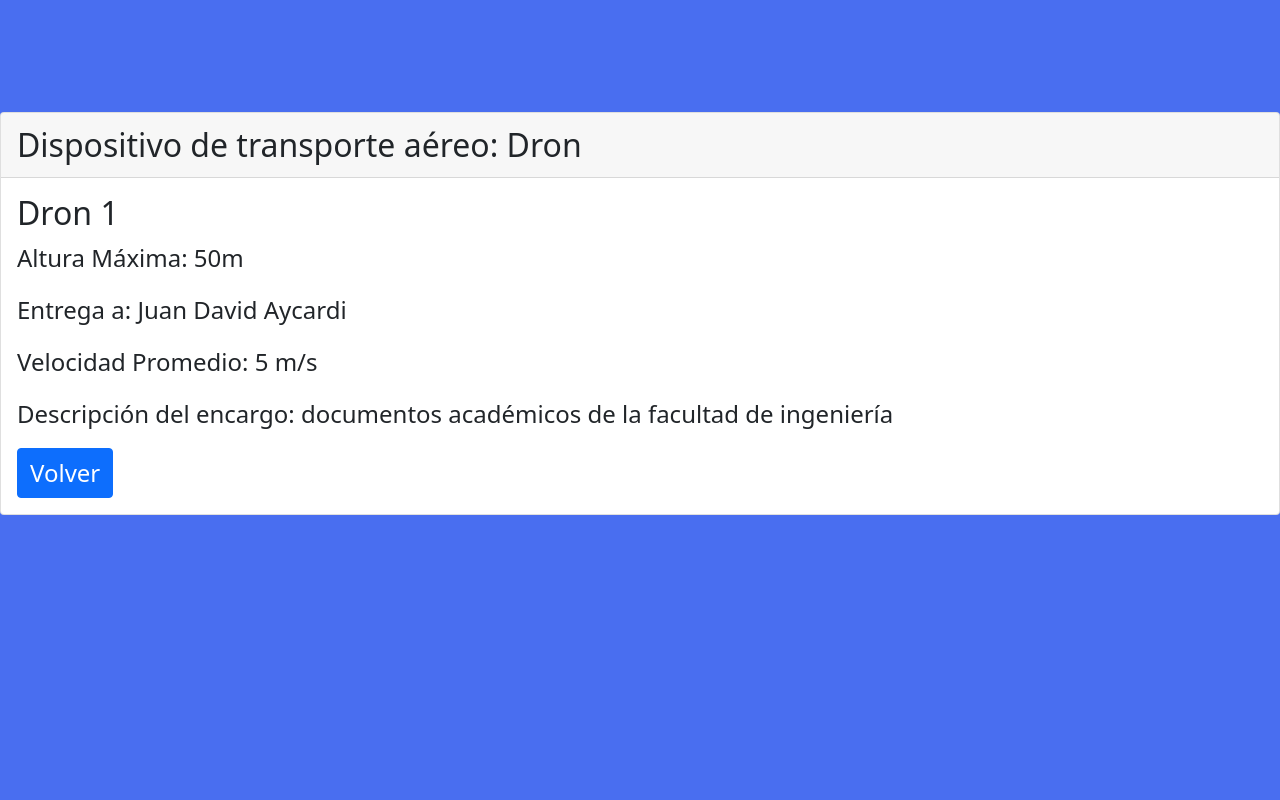
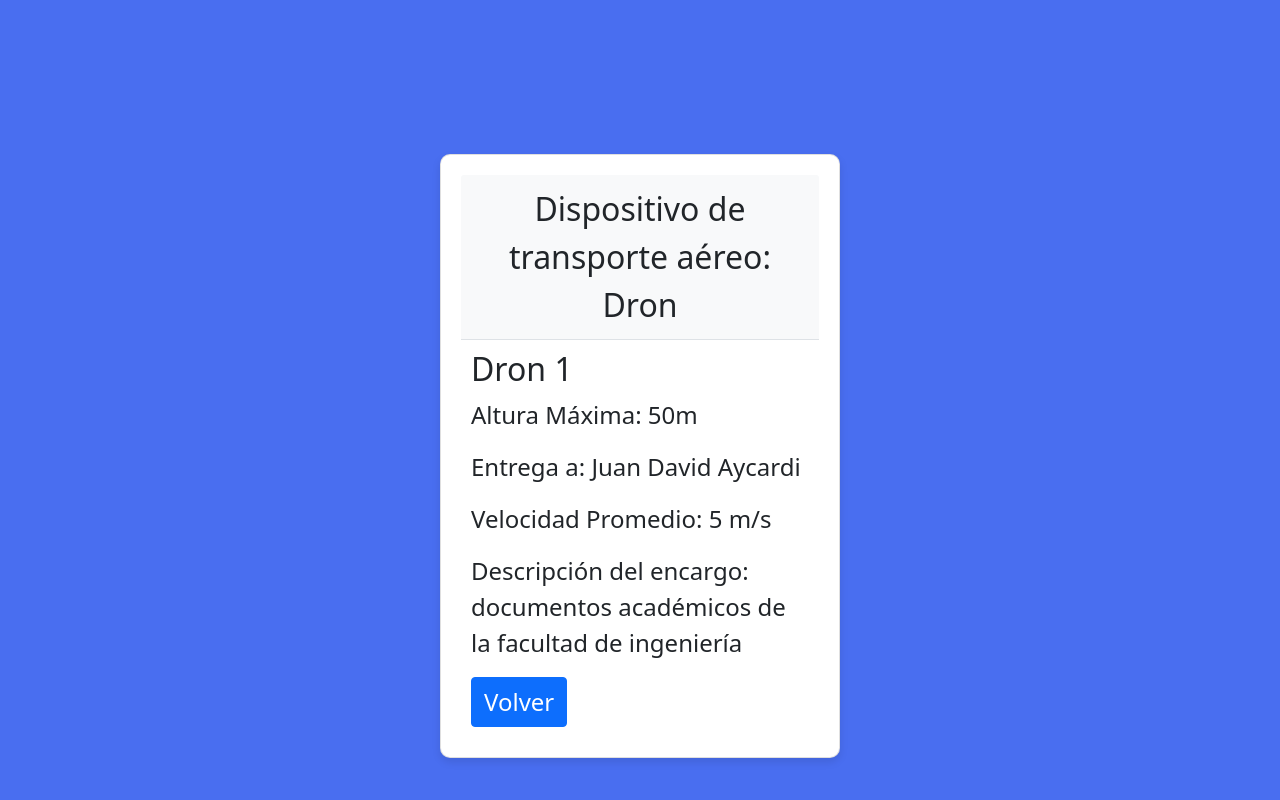
Before and after one commit to Estefaniahurtadog12/procesosFinal, a Flask app: page /drones/1 in a window 1280 px wide. Run offline with Flask 3, Linux system fonts and the light colour scheme; some libraries are stand-ins or nearby versions.

Commit message:
Actualizados los recuadros de drones

```diff
--- a/finalProcesos/templates/dron_aumentado.html
+++ b/finalProcesos/templates/dron_aumentado.html
@@ -6,9 +6,34 @@
     <title>Dron {{numero}} Aumentado Page</title>
     <link rel="stylesheet" type="text/css" href="{{ url_for('static',filename='dron_aumentado.css') }}">
     <link href="https://cdn.jsdelivr.net/npm/bootstrap@5.0.2/dist/css/bootstrap.min.css" rel="stylesheet" integrity="sha384-EVSTQN3/azprG1Anm3QDgpJLIm9Nao0Yz1ztcQTwFspd3yD65VohhpuuCOmLASjC" crossorigin="anonymous">
+    <style>
+        .centrar {
+            display: flex;
+            justify-content: center;
+            align-items: center;
+            height: 100vh; /* Centrar verticalmente en la página */
+        }
 
+        .card {
+            width: 400px; /* Ancho de la tarjeta */
+            padding: 20px; /* Espacio interno dentro de la tarjeta */
+            box-shadow: 0 4px 8px rgba(0,0,0,0.1); /* Sombra de la tarjeta */
+            border-radius: 10px; /* Bordes redondeados de la tarjeta */
+        }
 
+        .card-header {
+            background-color: #f8f9fa; /* Color de fondo del encabezado */
+            text-align: center; /* Centrar el texto del encabezado */
+            padding: 10px; /* Espacio interno dentro del encabezado */
+            border-bottom: 1px solid #dee2e6; /* Línea divisoria en la parte inferior del encabezado */
+        }
 
+        .card-body {
+            padding: 10px; /* Espacio interno dentro del cuerpo de la tarjeta */
+        }
+    </style>
+</head>
+<body>
     <div class="centrar">
         <div class="card">
             <div class="card-header">
@@ -27,10 +52,5 @@
 
     <script src="//maxcdn.bootstrapcdn.com/bootstrap/4.1.1/js/bootstrap.min.js"></script>
     <script src="//cdnjs.cloudflare.com/ajax/libs/jquery/3.2.1/jquery.min.js"></script>
-    <script>
-        $('#sidebarToggle').on('click', function () {
-            $('#sidebar').toggleClass('active');
-        });
-    </script>
 </body>
 </html>
```
